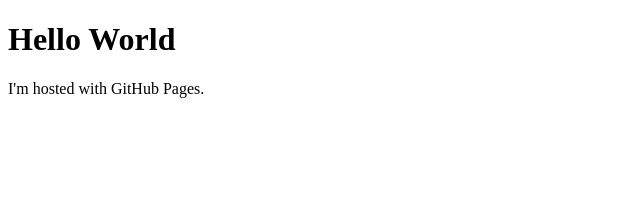
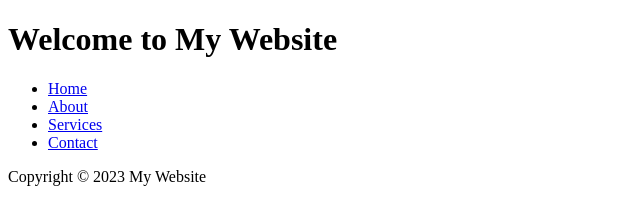
Before and after one commit to nhymz/nhymz.github.io, a plain HTML site: page index.html in a window 1280 px wide. Shown: the whole page, without its empty margins (0-640 px from the left). Drawn offline with Linux system fonts and the light colour scheme.

Commit message:
Update index.html

```diff
--- a/index.html
+++ b/index.html
@@ -1,7 +1,27 @@
 <!DOCTYPE html>
 <html>
-<body>
-<h1>Hello World</h1>
-<p>I'm hosted with GitHub Pages.</p>
-</body>
+  <head>
+    <title>My Website</title>
+    <meta charset="UTF-8">
+    <meta name="viewport" content="width=device-width, initial-scale=1.0">
+  </head>
+  <body>
+    <header>
+      <h1>Welcome to My Website</h1>
+      <nav>
+        <ul>
+          <li><a href="#">Home</a></li>
+          <li><a href="#">About</a></li>
+          <li><a href="#">Services</a></li>
+          <li><a href="#">Contact</a></li>
+        </ul>
+      </nav>
+    </header>
+    <main>
+      <!-- Your main content goes here -->
+    </main>
+    <footer>
+      <p>Copyright &copy; 2023 My Website</p>
+    </footer>
+  </body>
 </html>
```
